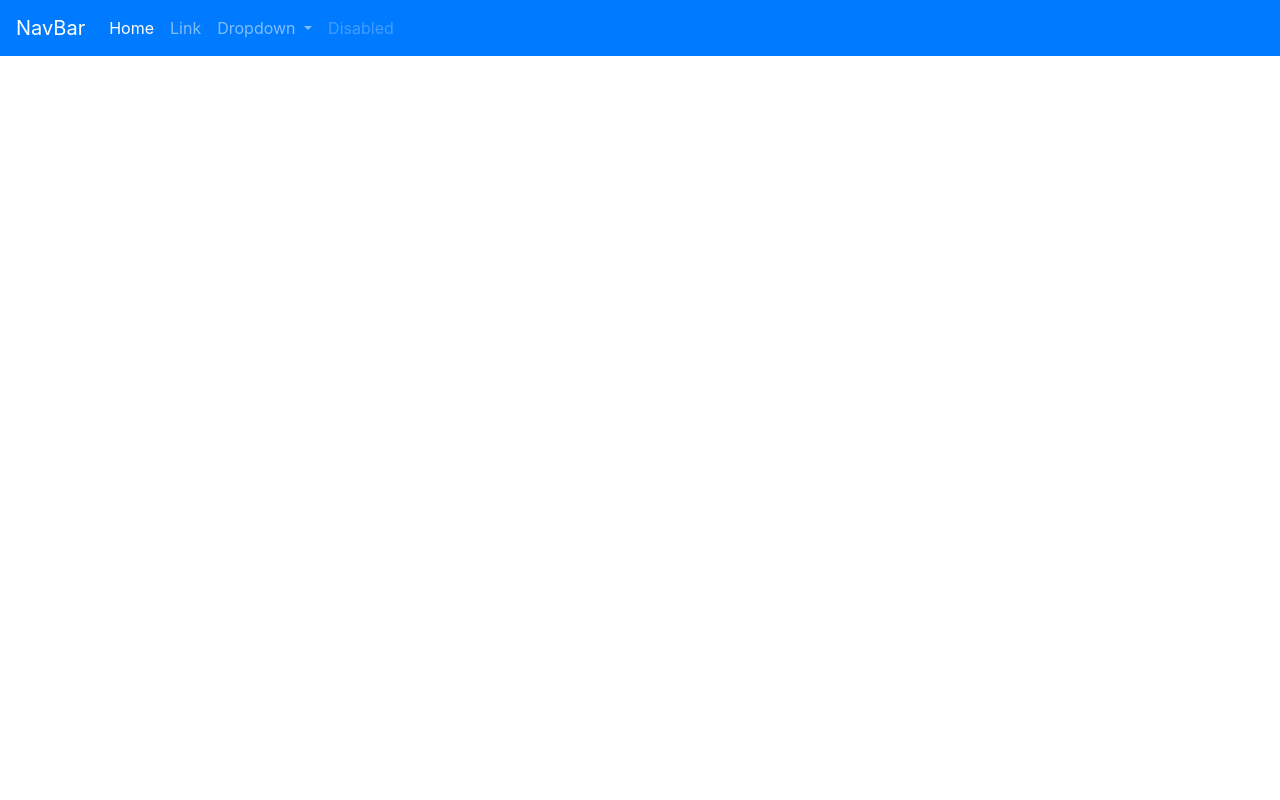
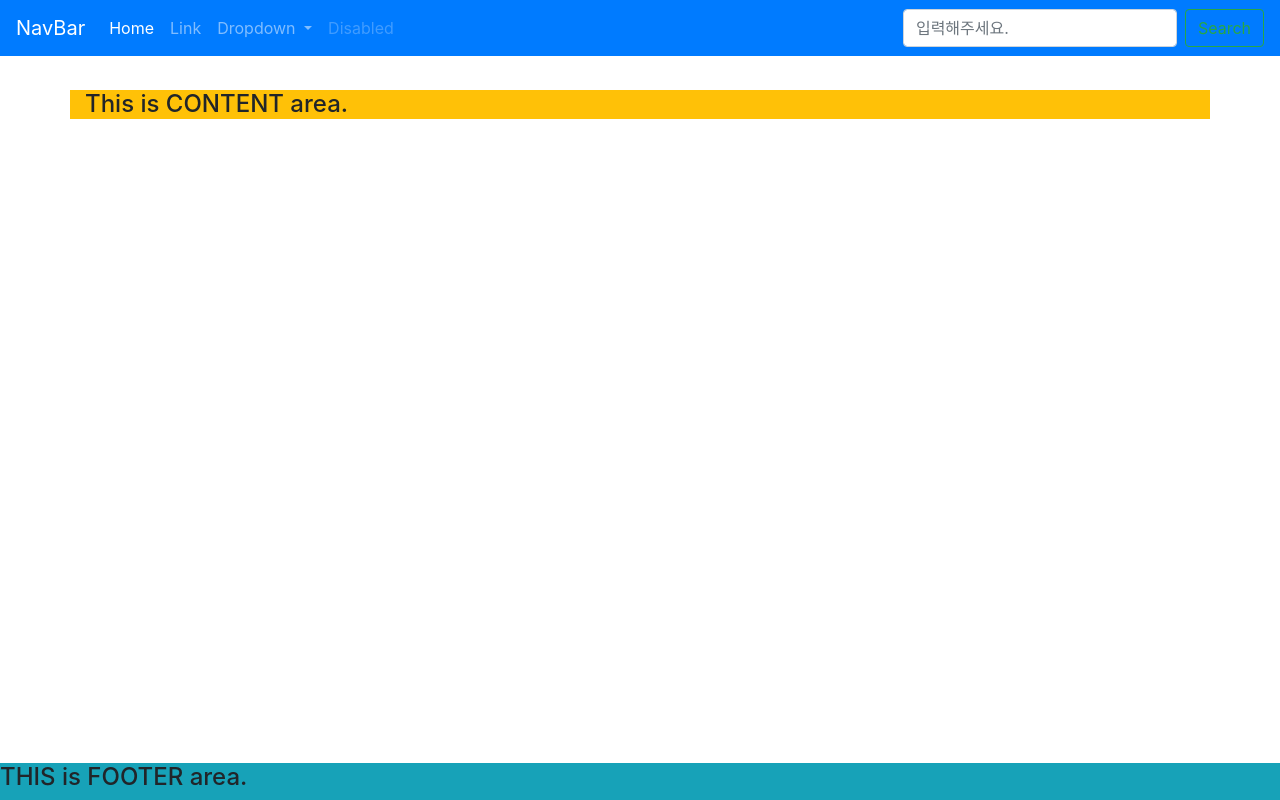
Before and after one commit to jmbae-live/djangoProject, a Django app: page / in a window 1280 px wide. Run offline with Django 4.2, Linux system fonts and the light colour scheme; some libraries are stand-ins or nearby versions.

Commit message:
푸터, 컨텐츠 영역 추가

```diff
--- a/templates/home.html
+++ b/templates/home.html
@@ -41,8 +41,23 @@
                 <a href="#" class="nav-link disabled" tabindex="-1">Disabled</a>
             </li>
         </ul>
+        <form class="form-inline my-2 my-lg-0">
+            <input type="search" class="form-control mr-sm-2" placeholder="입력해주세요.">
+            <button type="submit" class="btn btn-outline-success my-2 my-sm-0">
+                Search
+            </button>
+        </form>
     </div>
 </nav>
+
+<div class="container bg-warning">
+    <h4>This is CONTENT area.</h4>
+</div>
+
+<footer class="fixed-bottom bg-info">
+    <h4>THIS is FOOTER area.</h4>
+</footer>
+
 <script src="https://code.jquery.com/jquery-3.3.1.slim.min.js"
         integrity="sha384-q8i/X+965DzO0rT7abK41JStQIAqVgRVzpbzo5smXKp4YfRvH+8abtTE1Pi6jizo"
         crossorigin="anonymous"></script>
```
